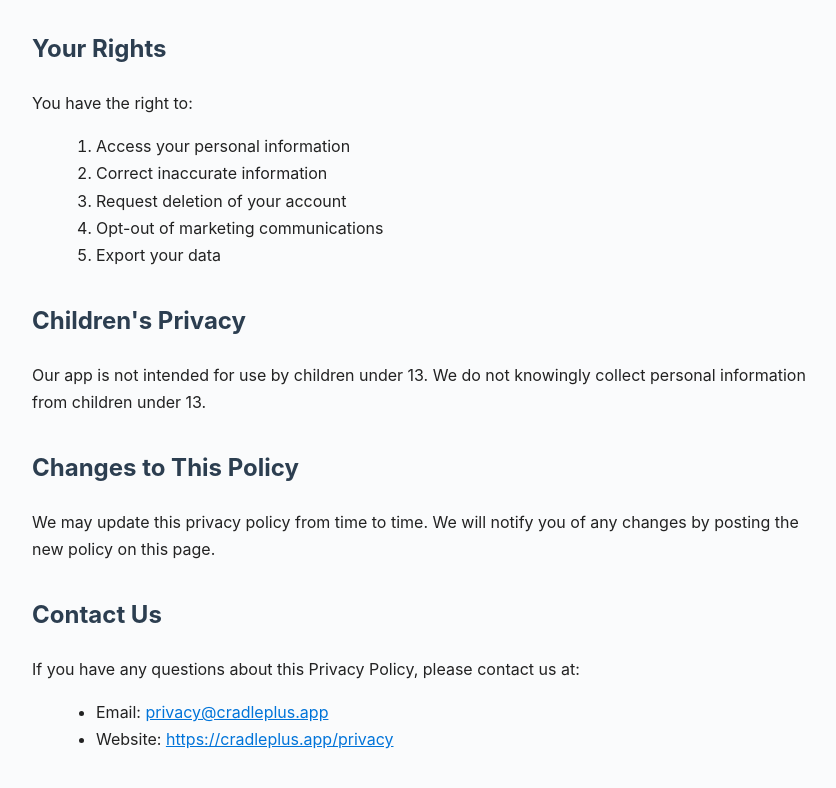
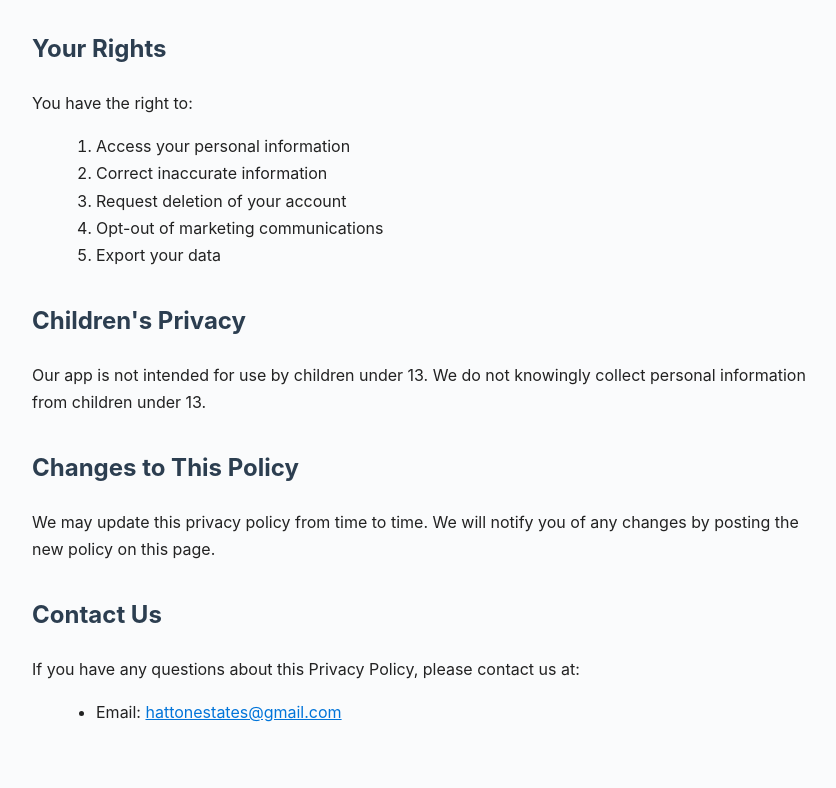
Before and after one commit to rayphatt/cradleplus-privacy, a plain HTML site: page index.html in a window 1280 px wide. Shown: the part 1441-2229 px from the top of the page, without its empty margins (208-1044 px from the left). Drawn offline with Linux system fonts and the light colour scheme.

Commit message:
Update privacy policy contact email to hattonestates@gmail.com

```diff
--- a/index.html
+++ b/index.html
@@ -129,8 +129,7 @@
         <h2>Contact Us</h2>
         <p>If you have any questions about this Privacy Policy, please contact us at:</p>
         <ul>
-            <li>Email: <a href="mailto:privacy@cradleplus.app">privacy@cradleplus.app</a></li>
-            <li>Website: <a href="https://cradleplus.app/privacy" target="_blank">https://cradleplus.app/privacy</a></li>
+            <li>Email: <a href="mailto:hattonestates@gmail.com">hattonestates@gmail.com</a></li>
         </ul>
     </div>
 </body>
```
